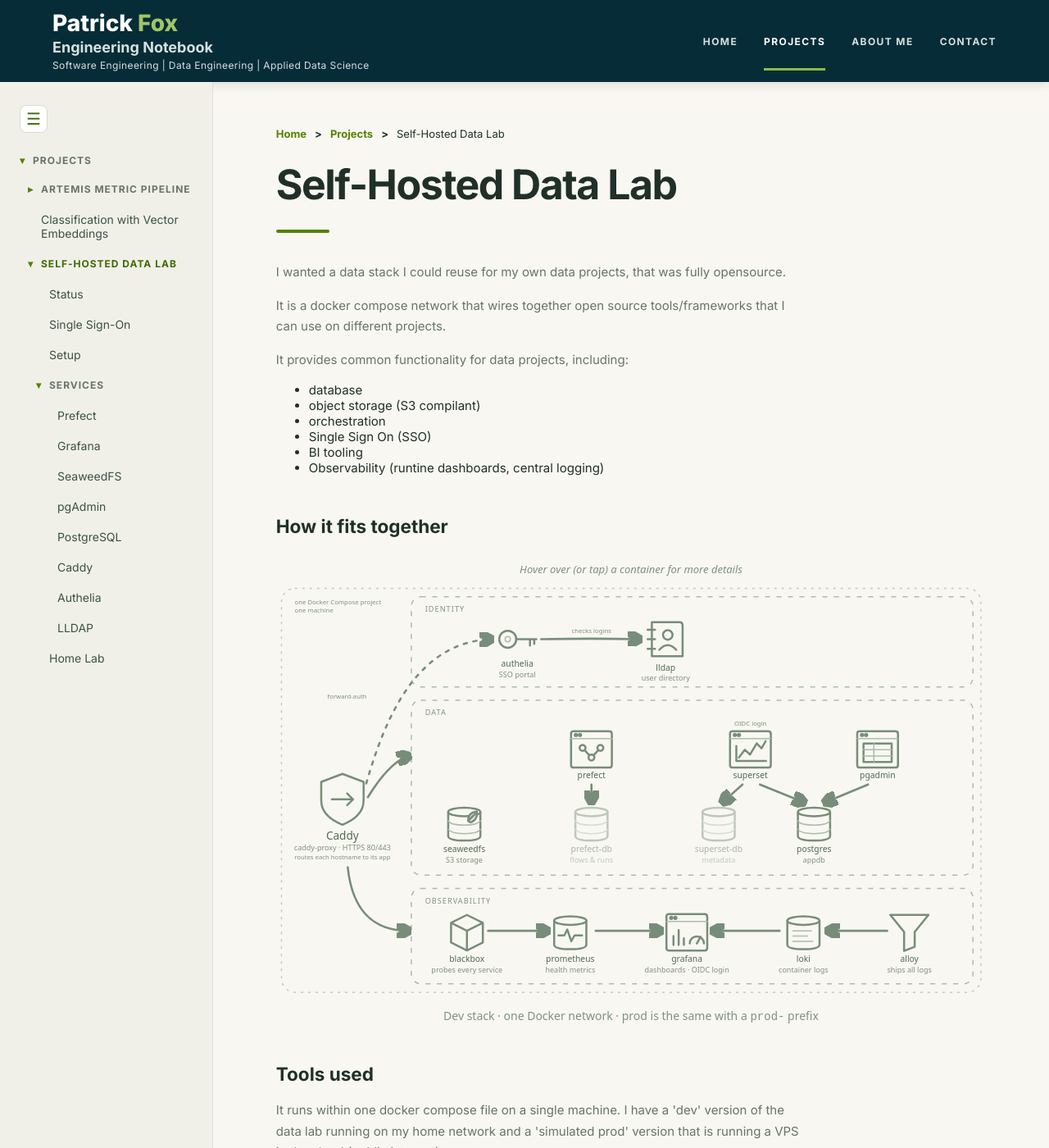
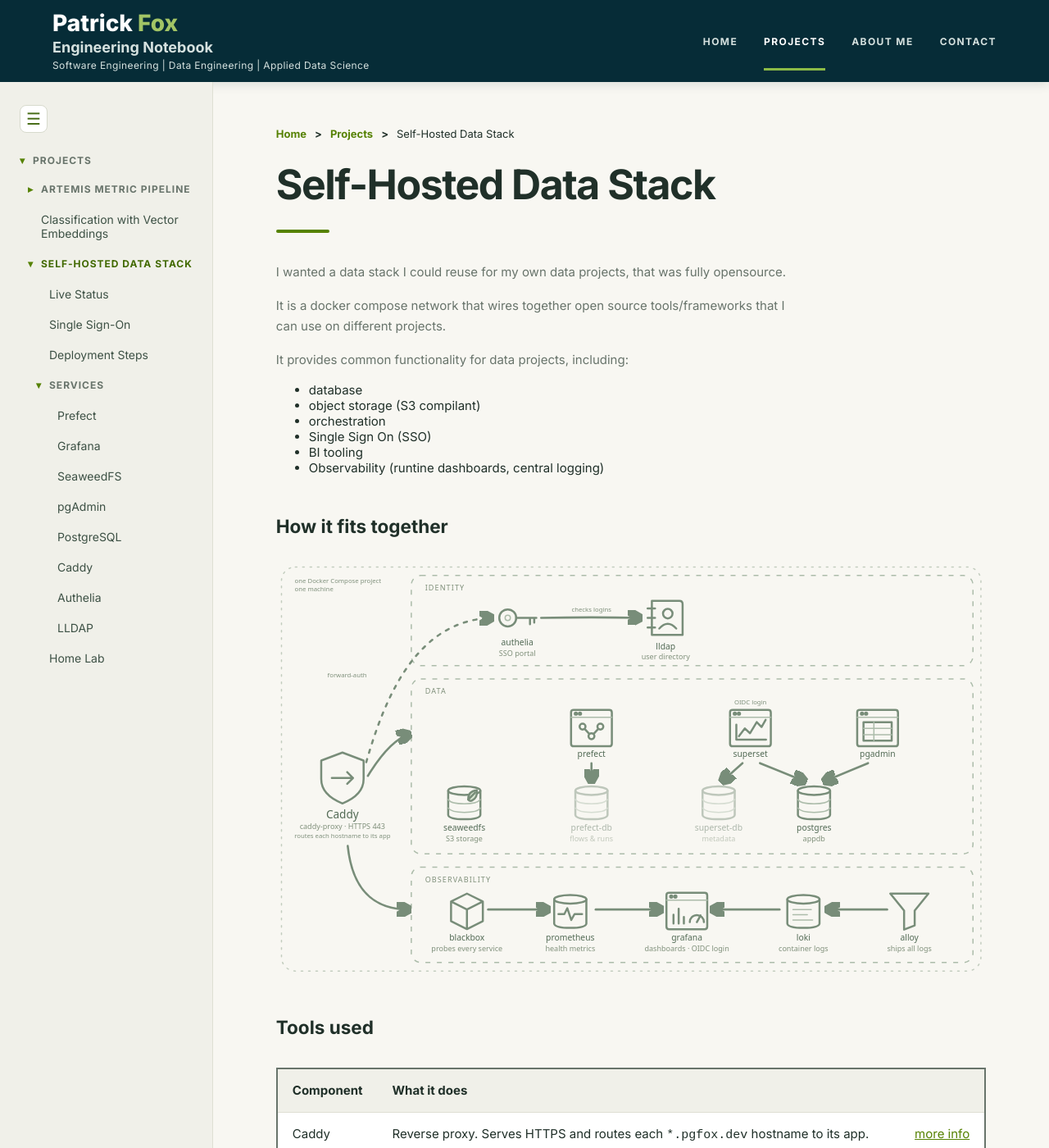
Before and after one commit to pgfox/pgfox.github.io, an MkDocs documentation site: the page built from docs/projects/data-lab/index.md, in a window 1280 px wide and 1400 px high. Shown: the whole window at 82% size. Built offline with MkDocs 1.6.1, drawn with Linux system fonts in a browser that asks for light colours; some of the changed text lies outside the part shown.

Commit message:
adding some further documenation for data stack project

```diff
--- a/docs/projects/data-lab/index.md
+++ b/docs/projects/data-lab/index.md
@@ -1,4 +1,4 @@
-# Self-Hosted Data Lab
+# Self-Hosted Data Stack
 
 I wanted a data stack I could reuse for my own data projects, that was fully opensource.
 
@@ -39,13 +39,12 @@
 .pipeline{position:relative}
 .pipeline .hit{fill:transparent;cursor:help;outline:none}
 .pipeline .hit:hover,.pipeline .hit:focus-visible,.pipeline .hit.is-active{stroke:#acbcaa;stroke-width:1.5;stroke-dasharray:3 5}
-.pipeline .dl-tip{position:absolute;z-index:5;max-width:280px;padding:8px 12px;border:1px solid #d7dacd;border-radius:8px;background:#fff;box-shadow:0 4px 14px #536b5626;color:var(--dark);font:13px/1.45 system-ui,sans-serif;pointer-events:none;transform:translateX(-50%)}
+.pipeline .dl-tip{position:absolute;z-index:5;max-width:280px;padding:8px 12px;border:1px solid #d7dacd;border-radius:8px;background:#fff;box-shadow:0 4px 14px #536b5626;color:var(--dark);font:13px/1.45 system-ui,sans-serif;transform:translateX(-50%)}
+.pipeline .dl-tip a{display:block;margin-top:6px;color:var(--dark);font-weight:600;text-decoration:underline}
 .pipeline .dl-tip strong{display:block;margin-bottom:2px;font-family:ui-monospace,monospace;font-size:13px}
 .pipeline .pipeline-caption{text-align:center;max-width:none;margin-top:12px;font:14px system-ui,sans-serif;color:#80917d}
-.pipeline .pipeline-hint{text-align:center;max-width:none;margin:0 0 8px;font:italic 13px system-ui,sans-serif;color:#80917d}
 @media (max-width:760px){.pipeline .scroller{overflow-x:auto;padding-bottom:8px}.pipeline .scroller svg{min-width:1090px}}
 </style>
-<p class="pipeline-hint">Hover over (or tap) a container for more details</p>
 <div class="scroller">
 <svg viewBox="165 -6 1340 782" role="img" aria-label="Hand-drawn architecture map of one Docker Compose project on one machine. Caddy routes to three groups of containers. Identity: Authelia checks logins against LLDAP. Data: SeaweedFS provides S3 storage, Prefect uses its support database prefect-db, Superset reads Postgres and its support database superset-db, and pgAdmin manages Postgres. Observability: Blackbox probes feed Prometheus, Alloy ships container logs to Loki, and Grafana reads both.">
 <defs><marker id="dl-arrowhead" viewBox="0 0 12 12" refX="10" refY="6" markerWidth="7" markerHeight="7" orient="auto"><path d="M1 1 L10 6 L1 11" class="arrow"/></marker></defs>
@@ -79,7 +78,7 @@
 <path d="M-20 2 H20 M9 -9 L20 2 L9 13"/>
 </g>
 <g class="label"><text x="290" y="478">Caddy</text></g>
-<g class="desc"><text x="290" y="498">caddy-proxy · HTTPS 80/443</text></g>
+<g class="desc"><text x="290" y="498">caddy-proxy · HTTPS 443</text></g>
 <g class="smallnote"><text x="290" y="516">routes each hostname to its app</text></g>
 
 <!-- Identity -->
@@ -173,37 +172,42 @@
 <g class="desc"><text x="525" y="728">probes every service</text><text x="720" y="728">health metrics</text><text x="940" y="728">dashboards · OIDC login</text><text x="1160" y="728">container logs</text><text x="1360" y="728">ships all logs</text></g>
 <!-- Hover areas: one per container, text shown in the pop-up -->
 <g class="hits">
-<rect class="hit" x="185" y="348" width="210" height="176" rx="12" tabindex="0" data-name="caddy-proxy" data-tip="Reverse proxy. Serves HTTPS on 80/443 and sends each *-dev.pgfox.dev hostname to its app." aria-label="caddy-proxy: Reverse proxy. Serves HTTPS on 80/443 and sends each *-dev.pgfox.dev hostname to its app."/>
-<rect class="hit" x="560" y="70" width="120" height="110" rx="12" tabindex="0" data-name="authelia" data-tip="SSO login portal (auth-dev.pgfox.dev). Guards the forward-auth sites (pgAdmin, Prefect, LLDAP, SeaweedFS admin) and is the OIDC provider for Grafana and Superset." aria-label="authelia: SSO login portal (auth-dev.pgfox.dev). Guards the forward-auth sites (pgAdmin, Prefect, LLDAP, SeaweedFS admin) and is the OIDC provider for Grafana and Superset."/>
-<rect class="hit" x="840" y="62" width="120" height="124" rx="12" tabindex="0" data-name="lldap" data-tip="User directory (LDAP). Authelia checks logins against it." aria-label="lldap: User directory (LDAP). Authelia checks logins against it."/>
-<rect class="hit" x="460" y="416" width="120" height="114" rx="12" tabindex="0" data-name="seaweedfs" data-tip="S3-compatible object storage, plus its admin UI." aria-label="seaweedfs: S3-compatible object storage, plus its admin UI."/>
-<rect class="hit" x="715" y="266" width="90" height="104" rx="12" tabindex="0" data-name="prefect" data-tip="Workflow orchestration server and UI." aria-label="prefect: Workflow orchestration server and UI."/>
+<rect class="hit" x="185" y="348" width="210" height="176" rx="12" tabindex="0" data-name="caddy-proxy" data-href="services/caddy/" data-tip="Reverse proxy. Serves HTTPS on 80/443 and sends each *.pgfox.dev hostname to its app." aria-label="caddy-proxy: Reverse proxy. Serves HTTPS on 80/443 and sends each *.pgfox.dev hostname to its app."/>
+<rect class="hit" x="560" y="70" width="120" height="110" rx="12" tabindex="0" data-name="authelia" data-href="services/authelia/" data-tip="SSO login portal (auth.pgfox.dev). Guards the forward-auth sites (pgAdmin, Prefect, LLDAP, SeaweedFS admin) and is the OIDC provider for Grafana and Superset." aria-label="authelia: SSO login portal (auth.pgfox.dev). Guards the forward-auth sites (pgAdmin, Prefect, LLDAP, SeaweedFS admin) and is the OIDC provider for Grafana and Superset."/>
+<rect class="hit" x="840" y="62" width="120" height="124" rx="12" tabindex="0" data-name="lldap" data-href="services/lldap/" data-tip="User directory (LDAP). Authelia checks logins against it." aria-label="lldap: User directory (LDAP). Authelia checks logins against it."/>
+<rect class="hit" x="460" y="416" width="120" height="114" rx="12" tabindex="0" data-name="seaweedfs" data-href="services/seaweedfs/" data-tip="S3-compatible object storage, plus its admin UI." aria-label="seaweedfs: S3-compatible object storage, plus its admin UI."/>
+<rect class="hit" x="715" y="266" width="90" height="104" rx="12" tabindex="0" data-name="prefect" data-href="services/prefect/" data-tip="Workflow orchestration server and UI." aria-label="prefect: Workflow orchestration server and UI."/>
 <rect class="hit" x="700" y="416" width="120" height="114" rx="12" tabindex="0" data-name="prefect-db" data-tip="Postgres for Prefect&#x27;s flows and runs." aria-label="prefect-db: Postgres for Prefect&#x27;s flows and runs."/>
-<rect class="hit" x="1015" y="266" width="90" height="104" rx="12" tabindex="0" data-name="superset" data-tip="BI / charting app (also the lab-dev.pgfox.dev site). Charts appdb." aria-label="superset: BI / charting app (also the lab-dev.pgfox.dev site). Charts appdb."/>
-<rect class="hit" x="1255" y="266" width="90" height="104" rx="12" tabindex="0" data-name="pgadmin" data-tip="Web admin UI for Postgres." aria-label="pgadmin: Web admin UI for Postgres."/>
+<rect class="hit" x="1015" y="266" width="90" height="104" rx="12" tabindex="0" data-name="superset" data-href="services/superset/" data-tip="BI / charting app (also the lab.pgfox.dev site). Charts appdb." aria-label="superset: BI / charting app (also the lab.pgfox.dev site). Charts appdb."/>
+<rect class="hit" x="1255" y="266" width="90" height="104" rx="12" tabindex="0" data-name="pgadmin" data-href="services/pgadmin/" data-tip="Web admin UI for Postgres." aria-label="pgadmin: Web admin UI for Postgres."/>
 <rect class="hit" x="940" y="416" width="120" height="114" rx="12" tabindex="0" data-name="superset-db" data-tip="Postgres for Superset&#x27;s own metadata (users, dashboards)." aria-label="superset-db: Postgres for Superset&#x27;s own metadata (users, dashboards)."/>
-<rect class="hit" x="1120" y="416" width="120" height="114" rx="12" tabindex="0" data-name="postgres" data-tip="Main app database (appdb). Host port 15432." aria-label="postgres: Main app database (appdb). Host port 15432."/>
+<rect class="hit" x="1120" y="416" width="120" height="114" rx="12" tabindex="0" data-name="postgres" data-href="services/postgres/" data-tip="Main app database (appdb). Host port 15432." aria-label="postgres: Main app database (appdb). Host port 15432."/>
 <rect class="hit" x="450" y="610" width="150" height="126" rx="12" tabindex="0" data-name="blackbox" data-tip="Probes each service&#x27;s health endpoint for Prometheus." aria-label="blackbox: Probes each service&#x27;s health endpoint for Prometheus."/>
 <rect class="hit" x="660" y="610" width="120" height="126" rx="12" tabindex="0" data-name="prometheus" data-tip="Stores health-probe metrics." aria-label="prometheus: Stores health-probe metrics."/>
-<rect class="hit" x="848" y="610" width="184" height="126" rx="12" tabindex="0" data-name="grafana" data-tip="Dashboards for health probes and logs." aria-label="grafana: Dashboards for health probes and logs."/>
+<rect class="hit" x="848" y="610" width="184" height="126" rx="12" tabindex="0" data-name="grafana" data-href="services/grafana/" data-tip="Dashboards for health probes and logs." aria-label="grafana: Dashboards for health probes and logs."/>
 <rect class="hit" x="1100" y="610" width="120" height="126" rx="12" tabindex="0" data-name="loki" data-tip="Stores logs collected from the containers." aria-label="loki: Stores logs collected from the containers."/>
 <rect class="hit" x="1295" y="610" width="130" height="126" rx="12" tabindex="0" data-name="alloy" data-tip="Ships every container&#x27;s logs to Loki." aria-label="alloy: Ships every container&#x27;s logs to Loki."/>
 </g>
 </svg>
 </div>
-<p class="pipeline-caption">Dev stack · one Docker network · prod is the same with a <code>prod-</code> prefix</p>
-<div class="dl-tip" role="tooltip" hidden><strong></strong><span></span></div>
+<div class="dl-tip" role="tooltip" hidden><strong></strong><span></span><a hidden>more info →</a></div>
 <script>
 (function () {
   var box = document.currentScript.closest('.pipeline');
   var tip = box.querySelector('.dl-tip');
-  var active = null;
+  var link = tip.querySelector('a');
+  var active = null, hideTimer = null;
+  function cancelHide() { clearTimeout(hideTimer); hideTimer = null; }
+  function hideSoon() { cancelHide(); hideTimer = setTimeout(hide, 250); }
   function show(hit) {
+    cancelHide();
     if (active) active.classList.remove('is-active');
     active = hit;
     hit.classList.add('is-active');
     tip.querySelector('strong').textContent = hit.dataset.name;
     tip.querySelector('span').textContent = hit.dataset.tip;
+    if (hit.dataset.href) { link.href = hit.dataset.href; link.hidden = false; }
+    else { link.removeAttribute('href'); link.hidden = true; }
     tip.hidden = false;
     var b = box.getBoundingClientRect(), r = hit.getBoundingClientRect();
     var half = tip.offsetWidth / 2;
@@ -234,9 +244,35 @@
 
 
 ##  Tools used
-It runs within one docker compose file on a single machine. I have a 'dev' version of the data lab running on my home network and a 'simulated prod' version that is running a VPS in the cloud (public internet)
+
+| Component | What it does | |
+|---|---|---|
+| Caddy | Reverse proxy. Serves HTTPS and routes each `*.pgfox.dev` hostname to its app. | [more info](services/caddy.md) |
+| Authelia | Single sign-on portal. Guards the admin sites and provides OIDC login for Grafana and Superset. | [more info](services/authelia.md) |
+| LLDAP | User directory (LDAP). Authelia checks logins against it. | [more info](services/lldap.md) |
+| SeaweedFS | S3-compatible object storage, with an admin UI. | [more info](services/seaweedfs.md) |
+| Prefect | Workflow orchestration server and UI. | [more info](services/prefect.md) |
+| Superset | BI and charting app. Charts the main app database. | [more info](services/superset.md) |
+| PostgreSQL | Main app database (appdb). | [more info](services/postgres.md) |
+| pgAdmin | Web admin UI for Postgres. | [more info](services/pgadmin.md) |
+| Blackbox | Probes each service's health endpoint for Prometheus. | |
+| Prometheus | Stores health-probe metrics. | |
+| Grafana | Dashboards for health probes and logs. | [more info](services/grafana.md) |
+| Loki | Stores logs collected from the containers. | |
+| Alloy | Ships every container's logs to Loki. | |
 
 
+##  Observability
+
+I use grafana for observability dashboards.
+
+Below is a taste of some of the dashboards - start with the docker container status (for each component/tool in the docker compose netwwork) and an overview of the requests coming into caddy and which compoentents are being called.
+
+The second dashboard focuses on where these requests are coming from - the time of requests, the source ip and the location
+
+
+
+<div style="padding:56.25% 0 0 0;position:relative;"><iframe src="https://player.vimeo.com/video/1244231845?badge=0&amp;autopause=0&amp;player_id=0&amp;app_id=58479&amp;muted=1&amp;loop=1" frameborder="0" allow="autoplay; fullscreen; picture-in-picture; clipboard-write; encrypted-media; web-share" referrerpolicy="strict-origin-when-cross-origin" style="position:absolute;top:0;left:0;width:100%;height:100%;" title="Observability_Docker_containers"></iframe></div><script src="https://player.vimeo.com/api/player.js"></script>
 
 
 
@@ -246,19 +282,3 @@
 I prioritised ease of use and functionality. I wanted something that is simple to run on one machine and easy to deploy. It does **not** provide any High Availablity or Data redunancy features.
 
 It does have some security features rolled in such as SSL, Authentication and Single Sign on. But is not production hardened.
-
-#
-
-
-
-
-## Single sign-on
-
-- see
-## Data tools
-
-## Observability
-
-## Dev vs prod
-
-## What I'd change for production
--- a/docs/projects/index.md
+++ b/docs/projects/index.md
@@ -18,7 +18,7 @@
   </article>
   <article class="card">
     <div class="icon">⚙</div>
-    <h3>Self-Hosted Data Lab</h3>
+    <h3>Self-Hosted Data Stack</h3>
     <p>SSO, orchestration, BI and monitoring in Docker Compose, with a dev stack locally and a production-style copy in the cloud.</p>
     <ul class="tags"><li>docker</li><li>db</li><li>grafana</li></ul>
     <a href="data-lab/">View project →</a>
--- a/mkdocs.yml
+++ b/mkdocs.yml
@@ -22,11 +22,11 @@
           - Playbook:
               - projects/artemis-metrics/playbook/index.md
       - Classification with Vector Embeddings: projects/msc-thesis.md
-      - Self-Hosted Data Lab:
+      - Self-Hosted Data Stack:
           - projects/data-lab/index.md
-          - Status: projects/data-lab/status.md
+          - Live Status: projects/data-lab/status.md
           - Single Sign-On: projects/data-lab/sso.md
-          - Setup: projects/data-lab/setup.md
+          - Deployment Steps: projects/data-lab/setup.md
           - Services:
               - Prefect: projects/data-lab/services/prefect.md
               - Superset: projects/data-lab/services/superset.md
--- a/theme/css/style.css
+++ b/theme/css/style.css
@@ -290,6 +290,38 @@
   max-width: 640px;
 }
 
+/* Tables */
+
+.content table {
+  border-collapse: collapse;
+  margin: 36px 0 24px;
+  font-size: 15px;
+  border: 2px solid var(--muted);
+  background: #fff;
+}
+
+.content th,
+.content td {
+  padding: 14px 18px;
+  text-align: left;
+  vertical-align: top;
+  border-bottom: 1px solid var(--side-border);
+  line-height: 1.6;
+}
+
+.content th {
+  background: var(--side-bg);
+  font-weight: 600;
+  color: var(--ink);
+}
+
+.content td {
+  font-weight: 400;
+  color: var(--ink);
+}
+
+.content td a { white-space: nowrap; }
+
 .eyebrow {
   font-size: 12px;
   color: var(--accent);
@@ -487,3 +519,35 @@
 .content h2 {
   margin-top: 48px;
 }
+
+/* Embed panel (iframes such as Grafana dashboards) */
+
+.content .embed {
+  margin: 36px 0 24px;
+  border: 2px solid var(--muted);
+  border-radius: 10px;
+  background: #fff;
+  overflow: hidden;
+}
+
+.content .embed-head {
+  display: flex;
+  justify-content: space-between;
+  align-items: center;
+  gap: 12px;
+  padding: 12px 18px;
+  background: var(--side-bg);
+  border-bottom: 1px solid var(--side-border);
+  font-size: 14px;
+  font-weight: 600;
+  color: var(--ink);
+}
+
+.content .embed-head a {
+  font-weight: 500;
+  white-space: nowrap;
+}
+
+.content .embed iframe {
+  display: block;
+}
```
Also changed, not shown: other parts of docs/projects/data-lab/index.md (+9 -3 lines), docs/projects/artemis-metrics/index.md (+1 -1 lines), docs/projects/data-lab/status.md (+7 -3 lines).
